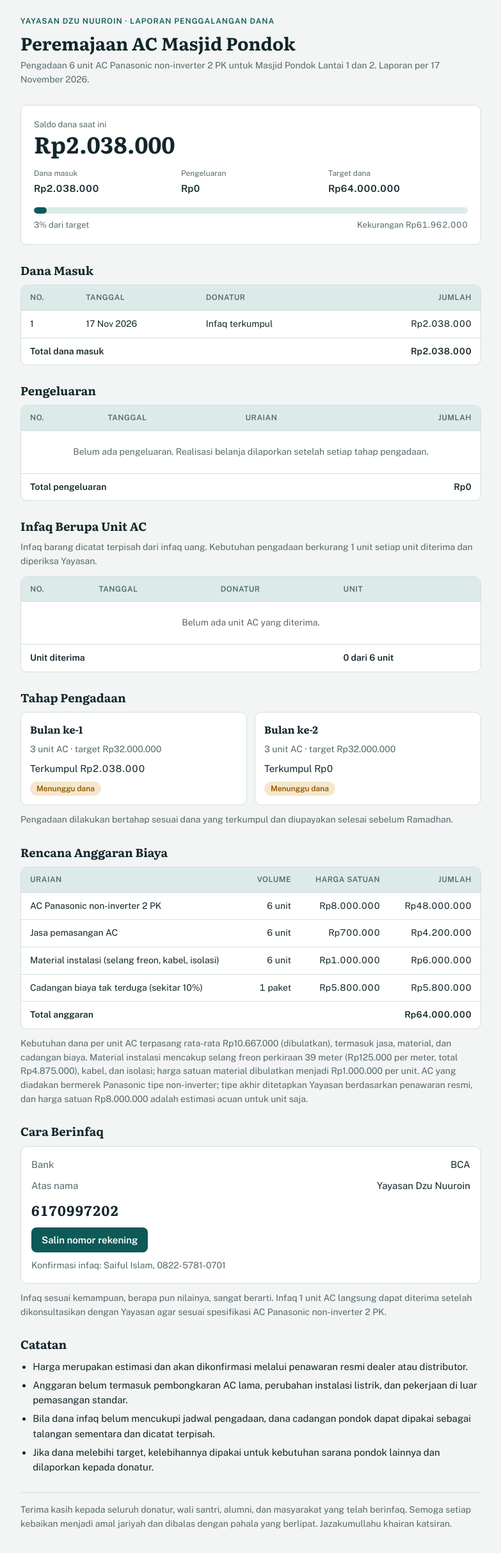
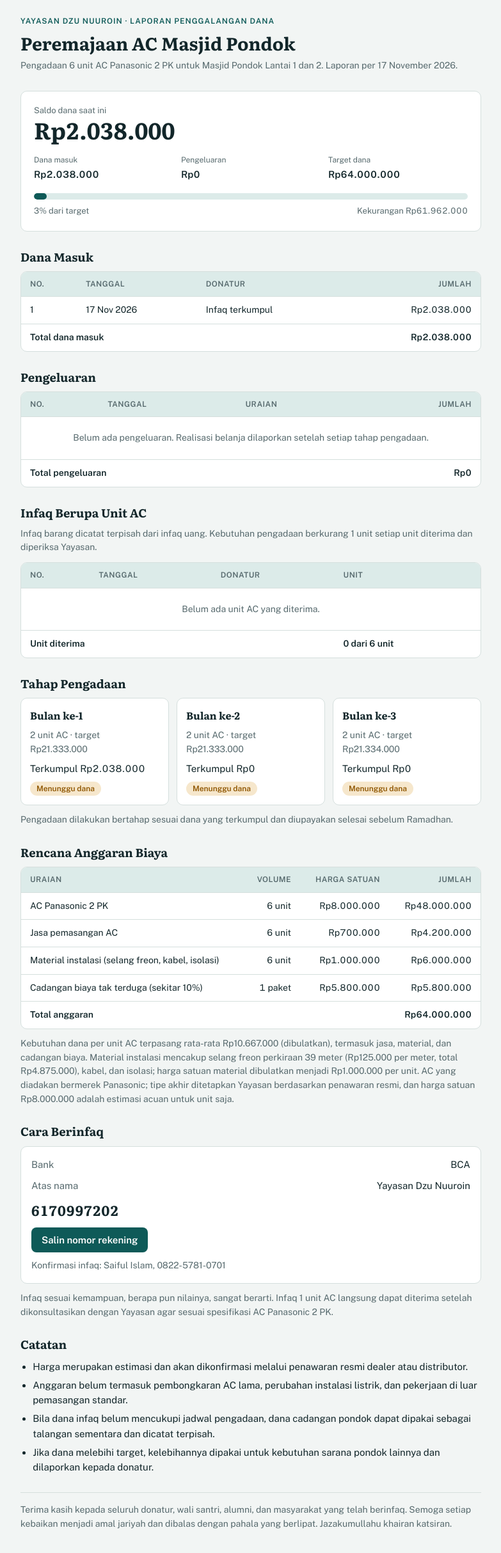
Before and after one commit to sisinfo2026/laporandanaacmasjid, a plain HTML site: page index.html in a window 1280 px wide. Shown: the whole page at 64% size, without its empty margins (248-1031 px from the left). Drawn offline with nearby package versions, Linux system fonts and the light colour scheme.

Commit message:
Update index.html

```diff
--- a/index.html
+++ b/index.html
@@ -72,7 +72,7 @@ td.r, th.r { text-align: right; font-variant-numeric: tabular-nums; white-space:
 tfoot td { font-weight: 600; border-bottom: 0; }
 .empty { text-align: center; color: var(--muted); padding: 22px 14px; }
 
-.phases { display: grid; grid-template-columns: repeat(2, minmax(0, 1fr)); gap: 12px; }
+.phases { display: grid; grid-template-columns: repeat(3, minmax(0, 1fr)); gap: 12px; }
 .phase { background: var(--surface); border: 1px solid var(--line); border-radius: 10px; padding: 14px; display: flex; flex-direction: column; gap: 8px; min-width: 0; }
 .phase b { font-family: var(--font-display); font-size: 1rem; }
 .pill { align-self: flex-start; font-size: 0.75rem; font-weight: 600; padding: 2px 10px; border-radius: 99px; background: var(--amber-soft); color: var(--amber); }
@@ -86,6 +86,9 @@ button { font: inherit; font-weight: 600; color: var(--surface); background: var
 button:focus-visible { outline: 3px solid var(--amber); outline-offset: 2px; }
 ul { margin: 0; padding-left: 1.2rem; display: flex; flex-direction: column; gap: 6px; }
 .closing { color: var(--muted); font-size: 0.875rem; border-top: 1px solid var(--line); padding-top: 16px; }
+@media (max-width: 560px) {
+  .phases { grid-template-columns: 1fr; }
+}
 @media (max-width: 420px) {
   h1 { font-size: 1.5rem; }
   .balance { font-size: 1.9rem; }
@@ -100,7 +103,7 @@ ul { margin: 0; padding-left: 1.2rem; display: flex; flex-direction: column; gap
   <header>
     <span class="eyebrow">Yayasan Dzu Nuuroin · Laporan Penggalangan Dana</span>
     <h1>Peremajaan AC Masjid Pondok</h1>
-    <p class="sub">Pengadaan 6 unit AC Panasonic non-inverter 2 PK untuk Masjid Pondok Lantai 1 dan 2. Laporan per <span id="asof">17 November 2026</span>.</p>
+    <p class="sub">Pengadaan 6 unit AC Panasonic 2 PK untuk Masjid Pondok Lantai 1 dan 2. Laporan per <span id="asof">17 November 2026</span>.</p>
   </header>
 
   <div class="summary">
@@ -171,7 +174,7 @@ ul { margin: 0; padding-left: 1.2rem; display: flex; flex-direction: column; gap
         <tfoot><tr><td colspan="3">Total anggaran</td><td class="r" id="rab-total">Rp64.000.000</td></tr></tfoot>
       </table>
     </div>
-    <p class="sub">Kebutuhan dana per unit AC terpasang rata-rata Rp10.667.000 (dibulatkan), termasuk jasa, material, dan cadangan biaya. Material instalasi mencakup selang freon perkiraan 39 meter (Rp125.000 per meter, total Rp4.875.000), kabel, dan isolasi; harga satuan material dibulatkan menjadi Rp1.000.000 per unit. AC yang diadakan bermerek Panasonic tipe non-inverter; tipe akhir ditetapkan Yayasan berdasarkan penawaran resmi, dan harga satuan Rp8.000.000 adalah estimasi acuan untuk unit saja.</p>
+    <p class="sub">Kebutuhan dana per unit AC terpasang rata-rata Rp10.667.000 (dibulatkan), termasuk jasa, material, dan cadangan biaya. Material instalasi mencakup selang freon perkiraan 39 meter (Rp125.000 per meter, total Rp4.875.000), kabel, dan isolasi; harga satuan material dibulatkan menjadi Rp1.000.000 per unit. AC yang diadakan bermerek Panasonic; tipe akhir ditetapkan Yayasan berdasarkan penawaran resmi, dan harga satuan Rp8.000.000 adalah estimasi acuan untuk unit saja.</p>
   </section>
 
   <section>
@@ -183,7 +186,7 @@ ul { margin: 0; padding-left: 1.2rem; display: flex; flex-direction: column; gap
       <button type="button" id="copy">Salin nomor rekening</button>
       <p class="sub" id="copy-note" aria-live="polite">Konfirmasi infaq: Saiful Islam, 0822-5781-0701</p>
     </div>
-    <p class="sub">Infaq sesuai kemampuan, berapa pun nilainya, sangat berarti. Infaq 1 unit AC langsung dapat diterima setelah dikonsultasikan dengan Yayasan agar sesuai spesifikasi AC Panasonic non-inverter 2 PK.</p>
+    <p class="sub">Infaq sesuai kemampuan, berapa pun nilainya, sangat berarti. Infaq 1 unit AC langsung dapat diterima setelah dikonsultasikan dengan Yayasan agar sesuai spesifikasi AC Panasonic 2 PK.</p>
   </section>
 
   <section>
@@ -213,11 +216,12 @@ var PENGELUARAN = [];
 var INFAQ_BARANG = [];
 var UNIT_TOTAL = 6;
 var TAHAP = [
-  { nama: "Bulan ke-1", unit: 3, target: 32000000 },
-  { nama: "Bulan ke-2", unit: 3, target: 32000000 }
+  { nama: "Bulan ke-1", unit: 2, target: 21333000 },
+  { nama: "Bulan ke-2", unit: 2, target: 21333000 },
+  { nama: "Bulan ke-3", unit: 2, target: 21334000 }
 ];
 var RAB = [
-  { uraian: "AC Panasonic non-inverter 2 PK", volume: "6 unit", satuan: 8000000 },
+  { uraian: "AC Panasonic 2 PK", volume: "6 unit", satuan: 8000000 },
   { uraian: "Jasa pemasangan AC", volume: "6 unit", satuan: 700000 },
   { uraian: "Material instalasi (selang freon, kabel, isolasi)", volume: "6 unit", satuan: 1000000 },
   { uraian: "Cadangan biaya tak terduga (sekitar 10%)", volume: "1 paket", satuan: 5800000 }
```
